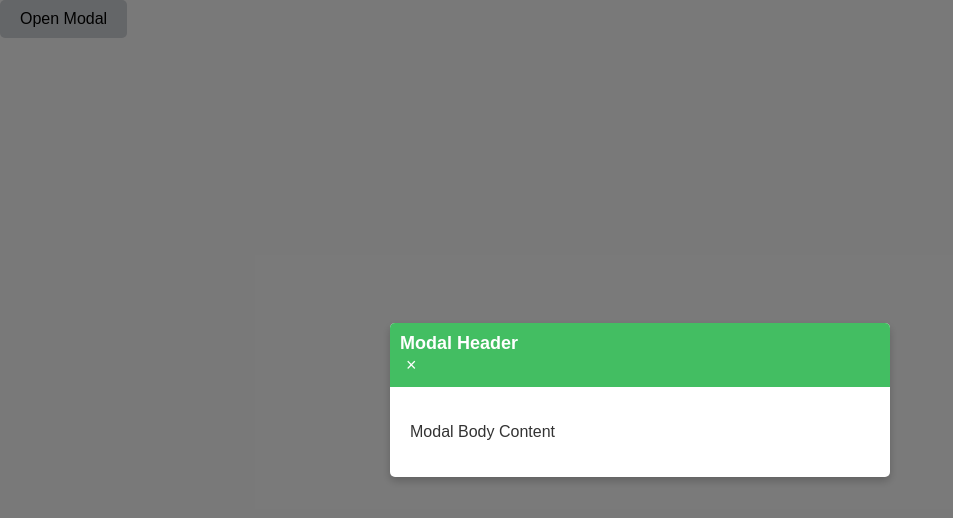
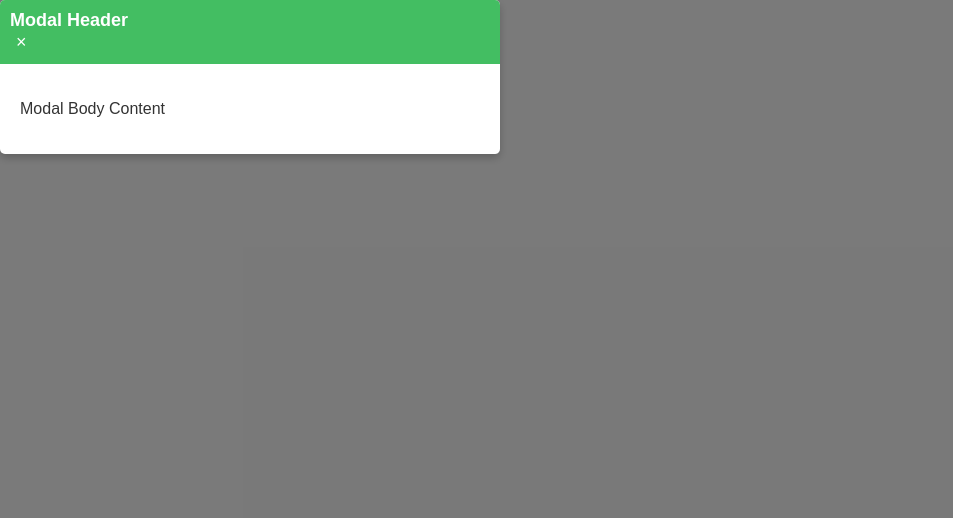
Before and after one commit to acciojob/css-modal-Raonikhil7488, a website: page main.html in a window 1280 px wide. Both pictures are taken after a click on the button "Open Modal". Shown: the whole page, without its empty margins (0-953 px from the left). Drawn offline with Linux system fonts and the light colour scheme.

Commit message:
created a submission

```diff
--- a/script.js
+++ b/script.js
@@ -5,7 +5,7 @@ const openModalBtn = document.getElementById('openModal');
 
         // Open modal
         openModalBtn.addEventListener('click', () => {
-            modal.style.display = 'flex';
+            modal.style.display = 'block';
         });
 
         // Close modal when clicking on close button
--- a/styles.css
+++ b/styles.css
@@ -17,7 +17,6 @@ body {
             border: none;
             border-radius: 5px;
             cursor: pointer;
-			display:block;
             font-size: 16px;
         }
 
```
